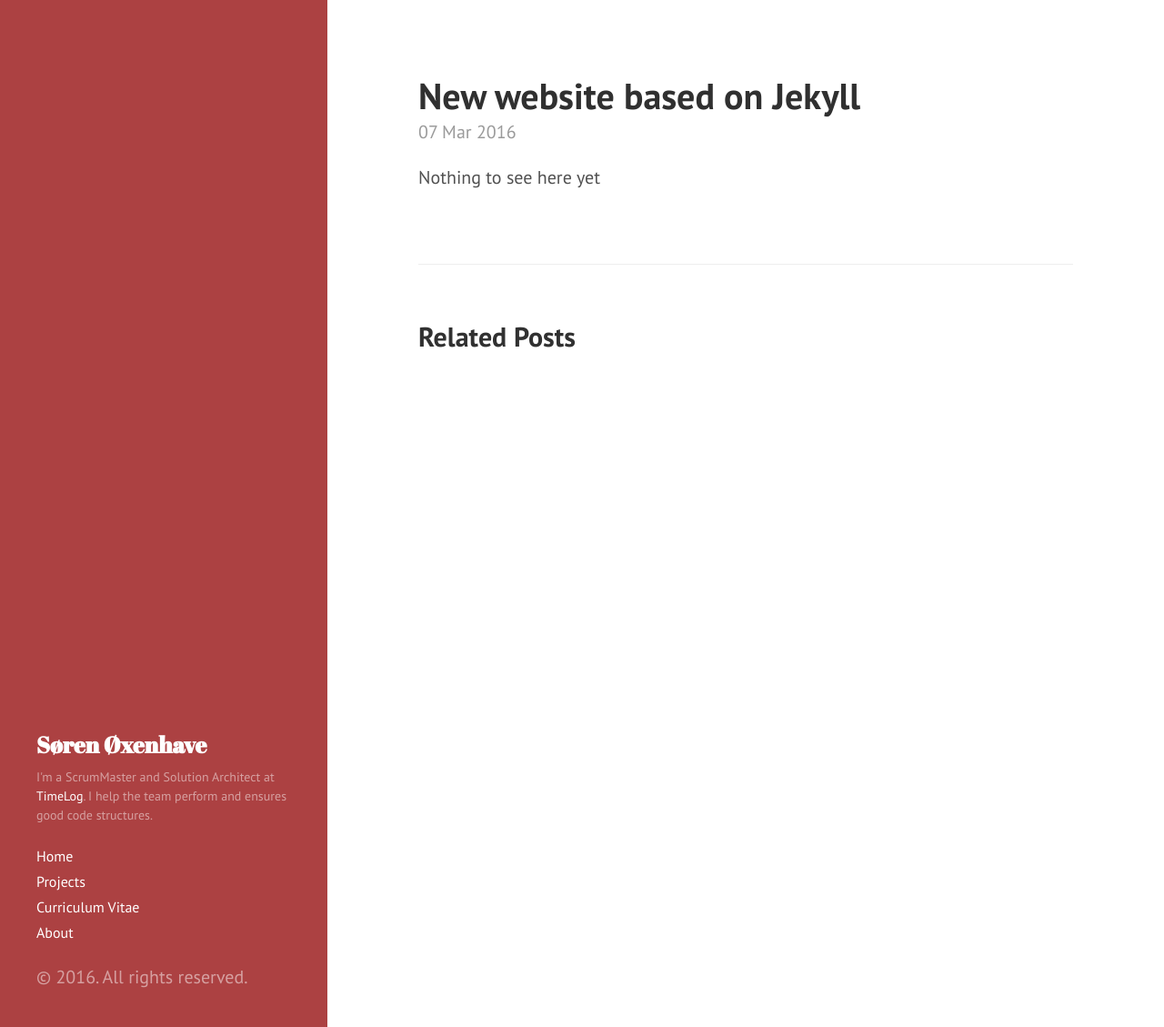
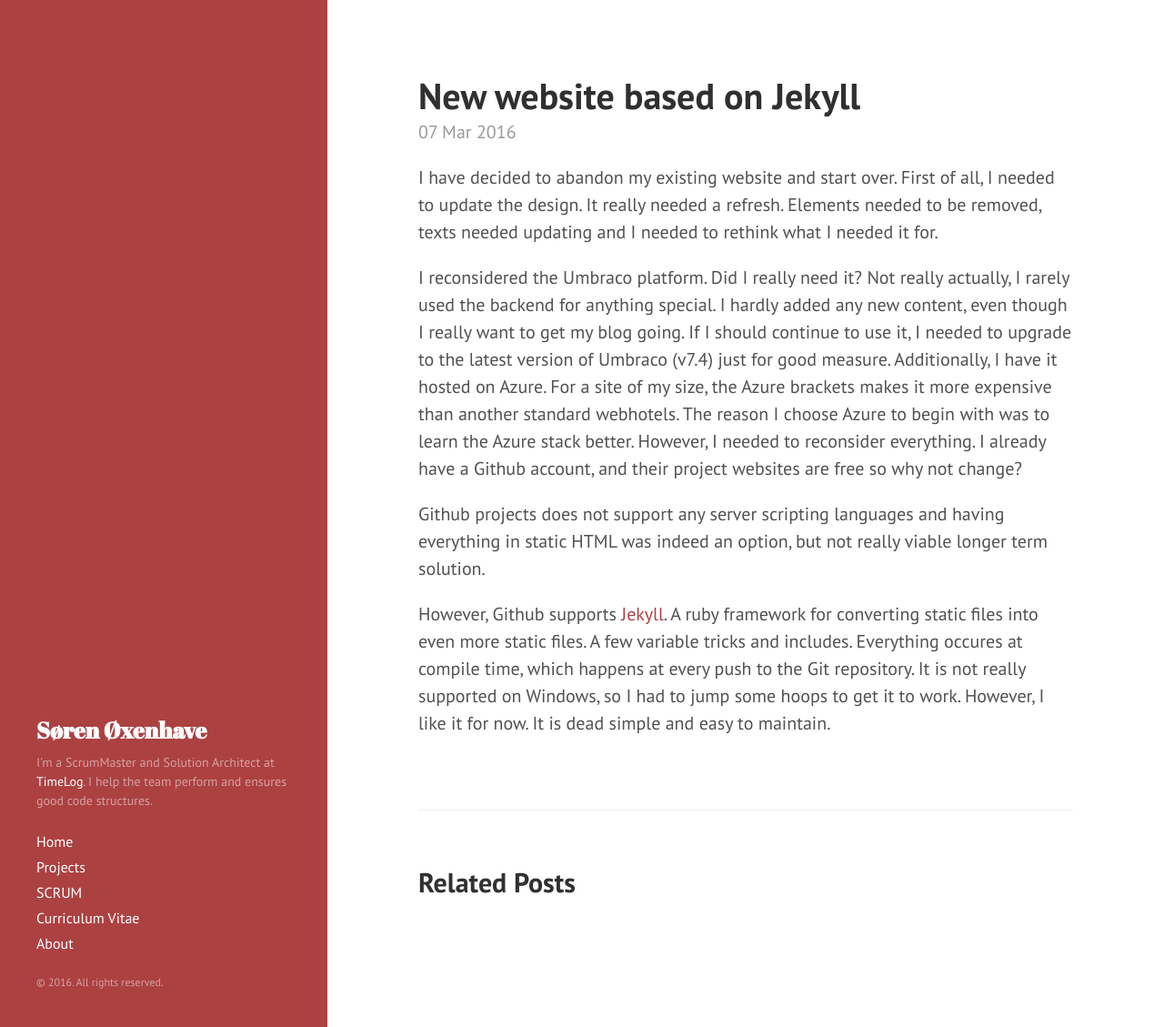
Before and after one commit to oexenhave/oexenhave, a Jekyll site: the page built from _posts/2016-03-07-jekyll-website.md, in a window 1280 px wide and 1129 px high. Shown: the whole window at 91% size. Built offline with Jekyll 4.4.1, drawn with Linux system fonts in a browser that asks for light colours.

Commit message:
Updated front page

```diff
--- a/_includes/sidebar.html
+++ b/_includes/sidebar.html
@@ -28,6 +28,6 @@
 
     </nav>
 
-    <p>&copy; {{ site.time | date: '%Y' }}. All rights reserved.</p>
+    <p class="copy">&copy; {{ site.time | date: '%Y' }}. All rights reserved.</p>
   </div>
 </div>
--- a/_posts/2016-03-07-jekyll-website.md
+++ b/_posts/2016-03-07-jekyll-website.md
@@ -3,4 +3,22 @@ layout: post
 title: New website based on Jekyll
 ---
 
-Nothing to see here yet
+I have decided to abandon my existing website and start over. First of all, I needed to update the design.
+It really needed a refresh. Elements needed to be removed, texts needed updating and I needed to rethink
+what I needed it for.
+
+I reconsidered the Umbraco platform. Did I really need it? Not really actually, I rarely used the backend
+for anything special. I hardly added any new content, even though I really want to get my blog going. If
+I should continue to use it, I needed to upgrade to the latest version of Umbraco (v7.4) just for good
+measure. Additionally, I have it hosted on Azure. For a site of my size, the Azure brackets makes it more
+expensive than another standard webhotels. The reason I choose Azure to begin with was to learn the Azure
+stack better. However, I needed to reconsider everything. I already have a Github account, and their
+project websites are free so why not change?
+
+Github projects does not support any server scripting languages and having everything in static HTML was
+indeed an option, but not really viable longer term solution.
+
+However, Github supports [Jekyll](https://jekyllrb.com/). A ruby framework for converting static files into
+even more static files. A few variable tricks and includes. Everything occures at compile time, which
+happens at every push to the Git repository. It is not really supported on Windows, so I had to jump
+some hoops to get it to work. However, I like it for now. It is dead simple and easy to maintain.
--- a/public/css/hyde.css
+++ b/public/css/hyde.css
@@ -253,3 +253,5 @@ a.sidebar-nav-item:focus {
 .theme-base-0f .related-posts li a:hover {
   color: #8f5536;
 }
+
+.copy { font-size: 0.6rem; }
```
Also changed, not shown: measures.md (+7 -2 lines), scrum.md (added, +8 -0 lines).
